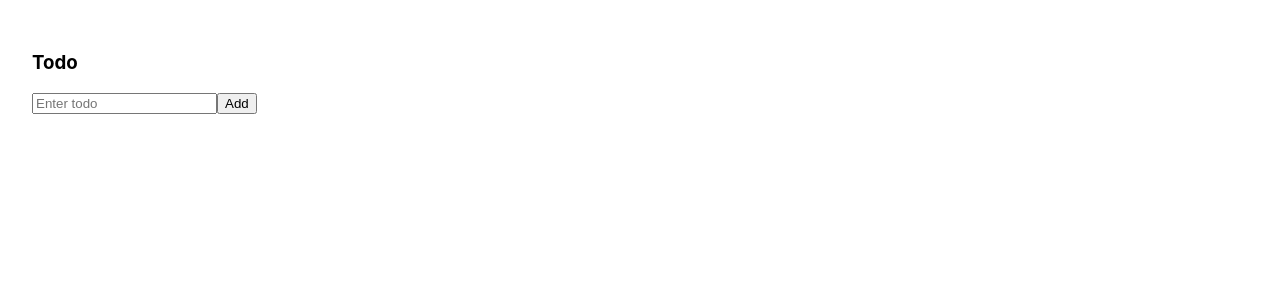
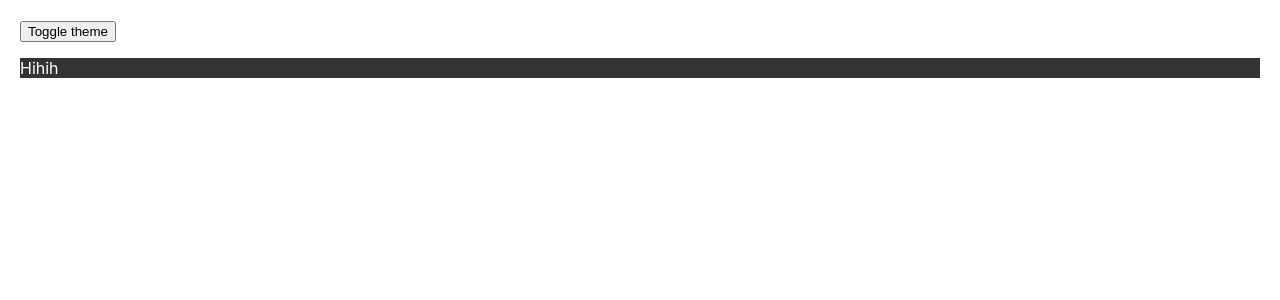
Before and after one commit to phamquanganh31101998/tiktok, a React (Create React App) app: page / in a window 1280 px wide. Shown: the top 300 px of the page. Built offline with nearby package versions, Linux system fonts and the light colour scheme.

Commit message:
useContext

```diff
--- a/src/App.css
+++ b/src/App.css
@@ -36,3 +36,8 @@
     transform: rotate(360deg);
   }
 }
+
+.dark {
+  color: #fff;
+  background-color: #333;
+}
--- a/src/App.js
+++ b/src/App.js
@@ -1,7 +1,17 @@
-import TodoApp from './Todo'
+import { useContext } from "react"
+import { ThemeContext } from './ThemeContext'
+
+import Content from "./Content"
+import './App.css'
 
 function App() {
-  return <TodoApp />
+  const context = useContext(ThemeContext)
+  return (
+    <div style={{ padding: 20 }}>
+      <button onClick={context.toggleTheme}>Toggle theme</button>
+      <Content />
+    </div>
+  )
 }
 
 export default App
--- a/src/Content.js
+++ b/src/Content.js
@@ -1,14 +1,11 @@
-import { memo } from 'react'
+import Paragraph from "./Paragraph"
 
-function Content({ onIncrease }) {
-  console.log('re-render')
-
+function Content() {
   return (
-    <>
-      <h2>Hello anh em</h2>
-      <button onClick={onIncrease}>Click me!</button>
-    </>
+    <div>
+      <Paragraph />
+    </div>
   )
 }
 
-export default memo(Content)
+export default Content
--- /dev/null
+++ b/src/Paragraph.js
@@ -0,0 +1,13 @@
+import { useContext } from 'react'
+import { ThemeContext } from './ThemeContext'
+
+function Paragraph() {
+    const context = useContext(ThemeContext)
+    return (
+        <p className={context.theme}>
+            Hihih
+        </p>
+    )
+}
+
+export default Paragraph
--- /dev/null
+++ b/src/ThemeContext.js
@@ -0,0 +1,27 @@
+import { useState, createContext } from 'react'
+
+const ThemeContext = createContext()
+
+function ThemeProvider({ children }) {
+    const [theme, setTheme] = useState('dark')
+
+    const toggleTheme = () => {
+        setTheme(theme === 'dark' ? 'light' : 'dark')
+    }
+
+    const value = {
+        theme,
+        toggleTheme
+    }
+
+    return (
+        <ThemeContext.Provider value={value}>
+            {children}
+        </ThemeContext.Provider>
+    )
+}
+
+export {
+    ThemeContext,
+    ThemeProvider
+}
--- a/src/index.js
+++ b/src/index.js
@@ -3,10 +3,13 @@
 import './index.css';
 import App from './App';
 import reportWebVitals from './reportWebVitals';
+import { ThemeProvider } from './ThemeContext'
 
 ReactDOM.render(
   <React.StrictMode>
-    <App />
+    <ThemeProvider>
+      <App />
+    </ThemeProvider>
   </React.StrictMode>,
   document.getElementById('root')
 );
```
